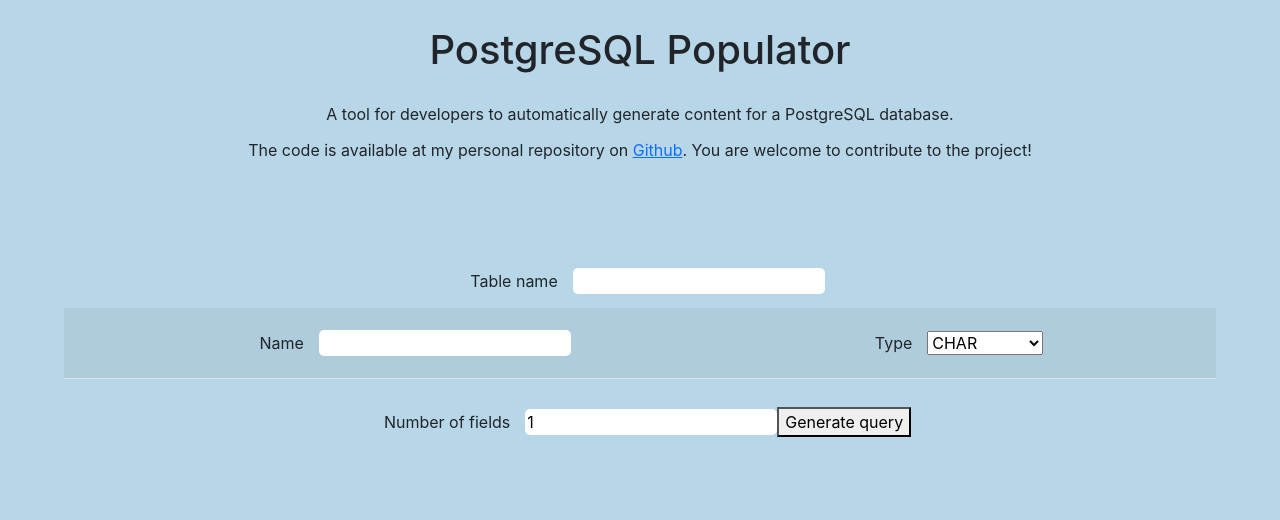
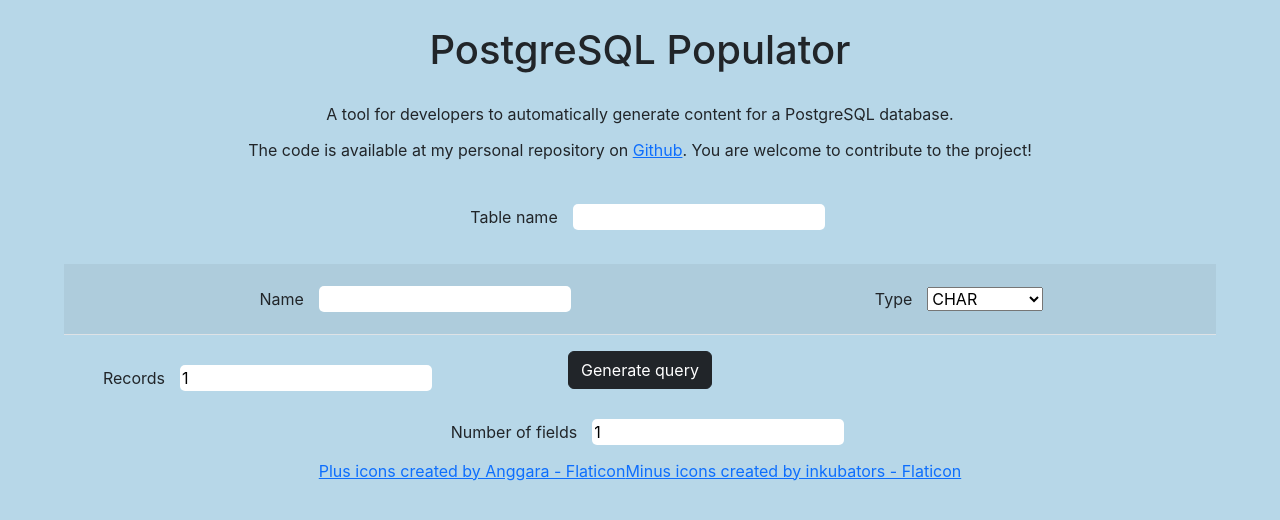
Before and after one commit to daniel-joanol/pgsql-populator-front, a React (Create React App) app: page / in a window 1280 px wide. Shown: the top 520 px of the page. Built offline with nearby package versions, Linux system fonts and the light colour scheme.

Commit message:
Adds records

```diff
--- a/src/components/form.jsx
+++ b/src/components/form.jsx
@@ -3,12 +3,15 @@
 import { GenericField } from '../models/genericField';
 import FieldComponent from './field';
 import TYPE from '../models/type.enum.js';
+import minus from '../images/minus-button.png'
+import plus from '../images/add-button.png'
 
 const Form = () => {
 
     const [tableName, setTableName] = useState('');
     const [values, setValues] = useState([new GenericField(null, TYPE.CHAR, null, null, null, null, null)]);
     const [fieldN, setFieldN] = useState(1);
+    const [records, setRecords] = useState(1);
     const [control, setControl] = useState(false);
 
     const updateFieldN = (e) => {
@@ -77,23 +80,48 @@
                     console.log(values);
                 }}>
 
-                <label>Table name</label>
-                <input type='text' name='table_name' required={true} onChange={(e) => setTableName(e.target.value)}></input>
+                <div id='table_name'>
+                    <label>Table name</label>
+                    <input type='text' name='table_name' required={true} onChange={(e) => setTableName(e.target.value)}></input>
+                </div>
 
                 <table className='table table-striped'>
                     <tbody>
                         {
                             values.map((v, i) => {
-                                return <FieldComponent key={i} field={v} i={i} update={ updateValues }/>
+                                return <FieldComponent key={i} field={v} i={i} update={updateValues} />
                             })
                         }
                     </tbody>
                 </table>
 
-                <label>Number of fields</label>
-                <input type='number' min='1' placeholder='1' value={fieldN} onChange={(e) => updateFieldN(e)}></input>
-                <button type='send'>Generate query</button>
+                <div class='container text-center'>
+                    <div class='row'>
+                        <div class='col'>
+                            <label>Records</label>
+                            <input size='1' type='number' min='1' placeholder='1' value={records} onChange={(e) => setRecords(e.target.value)}></input>
+                        </div>
+
+                        <div class='col'>
+                            <button type='send' class='btn btn-dark'>Generate query</button>
+                        </div>
+
+                        <div class='col'>
+                            <img source={minus} alt='' />
+                            <img source={plus} alt='' />
+                        </div>
+                    </div>
+                </div>
+
             </form>
+
+            <label>Number of fields</label>
+                            <input size='1' type='number' min='1' placeholder='1' value={fieldN} onChange={(e) => updateFieldN(e)}></input>
+
+            <div>
+                <a href="https://www.flaticon.com/free-icons/plus" title="plus icons">Plus icons created by Anggara - Flaticon</a>
+                <a href="https://www.flaticon.com/free-icons/minus" title="minus icons">Minus icons created by inkubators - Flaticon</a>
+            </div>
         </div>
 
     );
--- a/src/styles/form.css
+++ b/src/styles/form.css
@@ -1,6 +1,8 @@
 .mainBox {
     text-align: center;
-    padding: 5%;
+    padding-left: 5%;
+    padding-right: 5%;
+    padding-top: 0px;
 }
 
 input:focus {
@@ -16,3 +18,7 @@
 label {
     margin: 15px;
 }
+
+#table_name {
+    margin: 20px;
+}
```
Also changed, not shown: src/images/add-button.png (added), src/images/minus-button.png (added).
